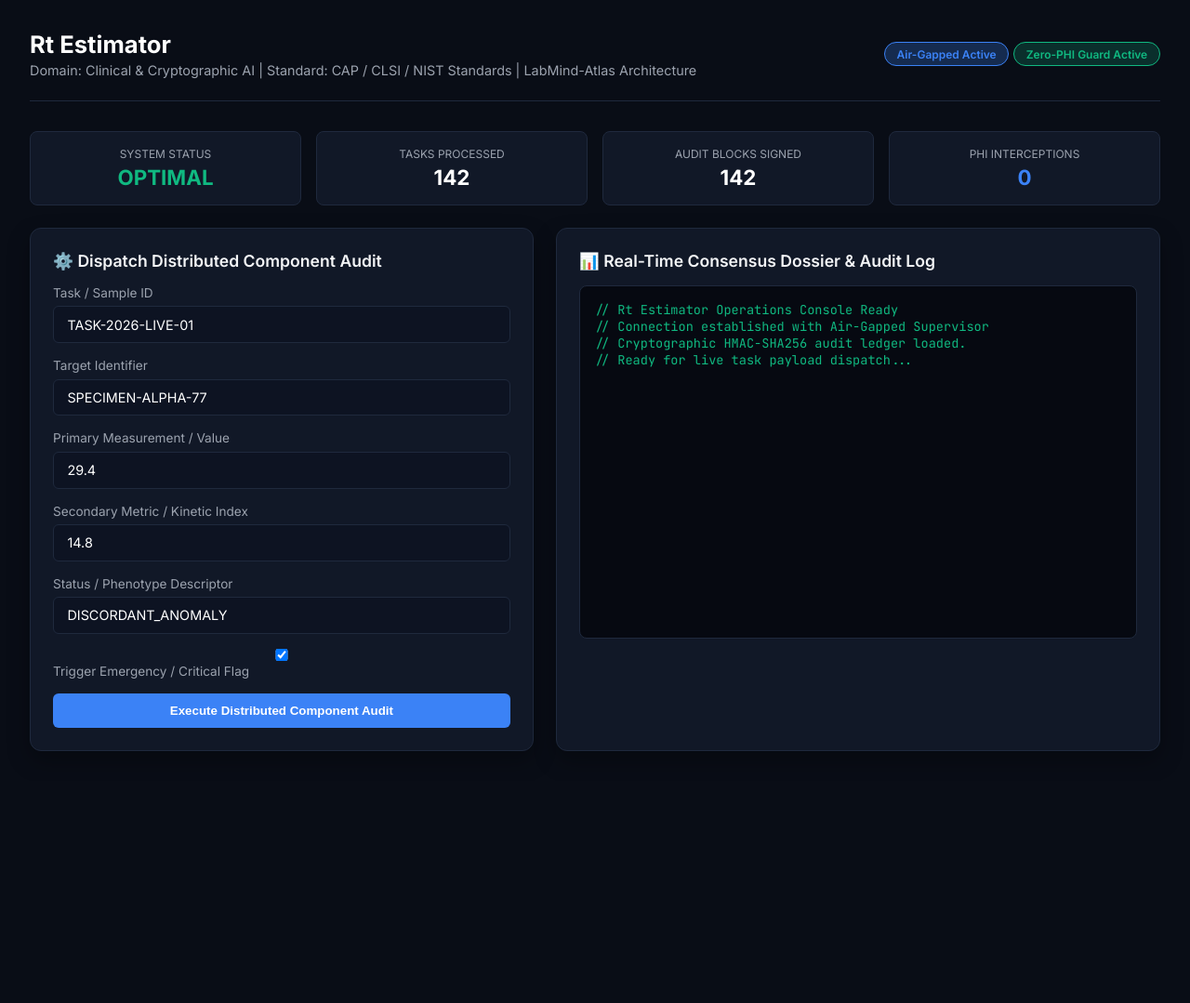
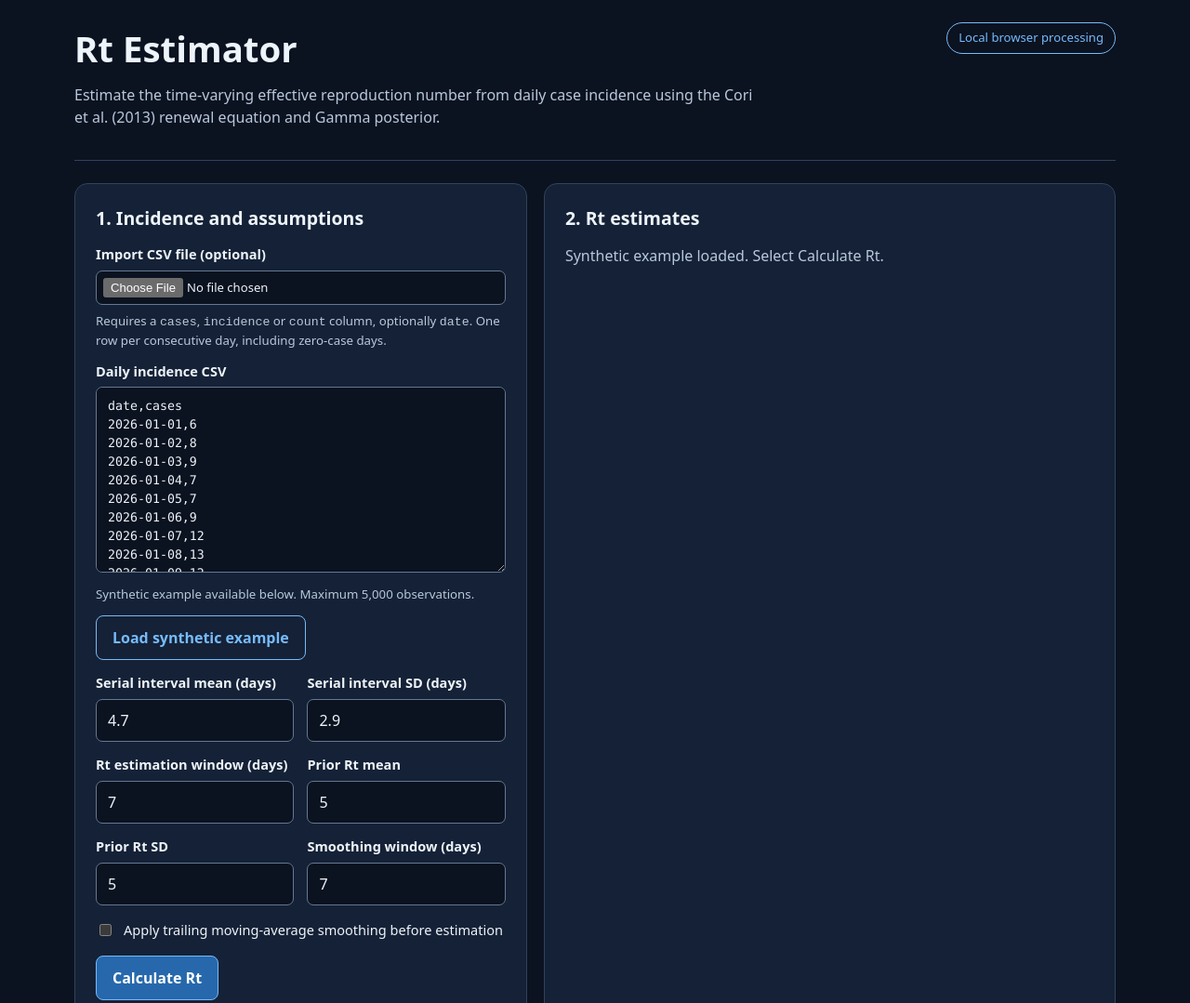
Before and after one commit to abusuraihsakhri/rt-estimator, a plain HTML site: page web/index.html in a window 1280 px wide. Shown: the top 1079 px of the page at 93% size. Before the commit the page ends 840 px from the top, so only its background shows below. Drawn offline with Linux system fonts and the light colour scheme.

Commit message:
Replace broken dashboard with local browser Rt analysis interface

```diff
--- /dev/null
+++ b/web/app.mjs
@@ -0,0 +1,115 @@
+import { estimateRt, parseIncidenceCsv } from './rt.mjs';
+const get = id => document.getElementById(id);
+const ns = 'http://www.w3.org/2000/svg';
+let last = null;
+const fixed = x => Number.isFinite(x) ? x.toFixed(2) : '—';
+function error(message) {
+  get('error').textContent = message;
+  get('error').hidden = false;
+  get('status').textContent = 'Calculation not available';
+  get('report').hidden = true;
+  last = null;
+}
+function option(id) {
+  const field = get(id);
+  if (!field.checkValidity() || field.value.trim() === '') throw new RangeError('Invalid parameter: ' + field.previousElementSibling.textContent);
+  return Number(field.value);
+}
+function svgElement(tag, attrs) {
+  const el = document.createElementNS(ns, tag);
+  for (const [name, value] of Object.entries(attrs)) el.setAttribute(name, String(value));
+  return el;
+}
+function chart(estimates) {
+  const svg = get('chart');
+  svg.replaceChildren();
+  const left = 56, right = 700, top = 20, bottom = 255;
+  const minT = estimates[0].tEnd, maxT = estimates.at(-1).tEnd;
+  const maxY = Math.max(1.25, ...estimates.map(r => r.high)) * 1.06;
+  const x = t => left + ((t - minT) / Math.max(1, maxT - minT)) * (right - left);
+  const y = v => bottom - (v / maxY) * (bottom - top);
+  for (let i = 0; i <= 4; i++) {
+    const v = i * maxY / 4, yy = y(v);
+    svg.append(svgElement('line', {x1:left, x2:right, y1:yy, y2:yy, stroke:'#31435c'}));
+    const text = svgElement('text', {x:left-9, y:yy+4,'text-anchor':'end',fill:'#b8c8db','font-size':12});
+    text.textContent = fixed(v); svg.append(text);
+  }
+  const reference = svgElement('line', {x1:left,x2:right,y1:y(1),y2:y(1),stroke:'#f5c777','stroke-width':1.8,'stroke-dasharray':'7 5'});
+  svg.append(reference);
+  const high = estimates.map((r,i) => (i ? 'L' : 'M') + x(r.tEnd).toFixed(2) + ',' + y(r.high).toFixed(2)).join(' ');
+  const low = estimates.slice().reverse().map(r => 'L' + x(r.tEnd).toFixed(2) + ',' + y(r.low).toFixed(2)).join(' ');
+  svg.append(svgElement('path', {d:high+' '+low+' Z',fill:'#76bbfa','fill-opacity':'.19',stroke:'none'}));
+  svg.append(svgElement('polyline', {points:estimates.map(r => x(r.tEnd)+','+y(r.mean)).join(' '),fill:'none',stroke:'#76bbfa','stroke-width':2.6,'stroke-linejoin':'round'}));
+  for (const [xx,txt] of [[left,String(minT)],[(right+left)/2,String(Math.round((minT+maxT)/2))],[right,String(maxT)]]) {
+    const t = svgElement('text', {x:xx,y:bottom+23,'text-anchor':'middle',fill:'#b8c8db','font-size':12});
+    t.textContent = txt;svg.append(t);
+  }
+  const axis = svgElement('text',{x:(right+left)/2,y:bottom+40,'text-anchor':'middle',fill:'#b8c8db','font-size':12});
+  axis.textContent = 'Day index (zero-based)'; svg.append(axis);
+}
+function calculate() {
+  get('error').hidden = true;
+  try {
+    const {incidence, dates} = parseIncidenceCsv(get('csv').value);
+    const options = {
+      siMean:option('siMean'), siSd:option('siSd'), window:option('window'),
+      priorMean:option('priorMean'), priorSd:option('priorSd'),
+      smoothWindow:option('smoothWindow'), smooth:get('smooth').checked,
+    };
+    if (options.window > incidence.length) throw new RangeError('Estimation window exceeds the number of days');
+    const output = estimateRt(incidence, options);
+    if (!output.results.length) throw new RangeError('No estimable windows: preceding infectiousness is zero');
+    last = {results:output.results,dates};
+    const latest = output.results.at(-1);
+    get('latest').textContent = fixed(latest.mean);
+    get('interval').textContent = fixed(latest.low)+' – '+fixed(latest.high);
+    get('days').textContent = String(output.results.length);
+    const tbody = get('rows');tbody.replaceChildren();
+    const fragment = document.createDocumentFragment();
+    for (const r of output.results) {
+      const tr = document.createElement('tr');
+      for (const val of [dates[r.tEnd],fixed(r.mean),fixed(r.low),fixed(r.high)]) {
+        const td = document.createElement('td'); td.textContent = val; tr.append(td);
+      }
+      fragment.append(tr);
+    }
+    tbody.append(fragment);
+    chart(output.results);
+    get('status').textContent = 'Estimated Rt from '+incidence.length+' daily case observations (latest window ends at '+dates[latest.tEnd]+').';
+    get('report').hidden = false;
+  } catch (e) {
+    error(e instanceof Error ? e.message : 'Unexpected estimation error');
+  }
+}
+get('calculate').addEventListener('click',calculate);
+get('csvfile').addEventListener('change',async event=>{
+  const file = event.target.files?.[0];
+  if (!file) return;
+  if (file.size > 1000000) return error('CSV file exceeds the 1 MB limit');
+  try {get('csv').value = await file.text(); get('status').textContent = 'File loaded locally. Select Calculate Rt.';get('error').hidden=true;}
+  catch {error('Could not read the selected CSV file');}
+});
+get('example').addEventListener('click',()=>{
+  const rows=['date,cases'];
+  const date = new Date('2026-01-01T00:00:00Z');
+  for (let i=0;i<65;i++) {
+    const cases=Math.max(0,Math.round(6*Math.exp(Math.min(i,27)*.095)*Math.exp(-Math.max(i-27,0)*.065)+2*Math.sin(i*1.2)));
+    rows.push(date.toISOString().slice(0,10)+','+cases);
+    date.setUTCDate(date.getUTCDate()+1);
+  }
+  get('csv').value=rows.join('\n');
+  get('status').textContent='Synthetic example loaded. Select Calculate Rt.';
+  get('error').hidden=true;get('report').hidden=true;last=null;
+});
+get('download').addEventListener('click',()=>{
+  if (!last) return;
+  const lines=['t_start,t_end,date,mean_r,ci_low_95,ci_high_95,sum_incidence,sum_infectiousness'];
+  function cell(s) {return '"'+String(s).replaceAll('"','""')+'"';}
+  for (const r of last.results) lines.push([
+    r.tStart,r.tEnd,cell(last.dates[r.tEnd]),r.mean,r.low,r.high,r.sumIncidence,r.sumInfectiousness,
+  ].join(','));
+  const url=URL.createObjectURL(new Blob([lines.join('\r\n')+'\r\n'],{type:'text/csv;charset=utf-8'}));
+  const a=document.createElement('a');a.href=url;a.download='rt_estimates.csv';a.click();
+  setTimeout(()=>URL.revokeObjectURL(url),1000);
+});
+get('example').click();
--- a/web/index.html
+++ b/web/index.html
@@ -1,236 +1,100 @@
-<!DOCTYPE html>
+<!doctype html>
 <html lang="en">
 <head>
-    <meta charset="UTF-8">
-    <meta name="viewport" content="width=device-width, initial-scale=1.0">
-    <title>Rt Estimator — Operations Console</title>
-    <link href="https://fonts.googleapis.com/css2?family=Inter:wght@300;400;600;700&family=JetBrains+Mono:wght@400;600&display=swap" rel="stylesheet">
-    <style>
-        :root {
-            --bg: #090d16;
-            --card: #111827;
-            --border: #1f293d;
-            --accent: #3b82f6;
-            --accent-glow: rgba(59, 130, 246, 0.25);
-            --text: #f3f4f6;
-            --text-muted: #9ca3af;
-            --danger: #ef4444;
-            --warning: #f59e0b;
-            --success: #10b981;
-        }
-        * { box-sizing: border-box; margin: 0; padding: 0; }
-        body {
-            font-family: 'Inter', sans-serif;
-            background: var(--bg);
-            color: var(--text);
-            padding: 2rem;
-            min-height: 100vh;
-        }
-        .header {
-            display: flex;
-            justify-content: space-between;
-            align-items: center;
-            border-bottom: 1px solid var(--border);
-            padding-bottom: 1.5rem;
-            margin-bottom: 2rem;
-        }
-        .header-title h1 { font-size: 1.6rem; font-weight: 700; color: #fff; }
-        .header-title p { color: var(--text-muted); font-size: 0.9rem; margin-top: 0.25rem; }
-        .badge {
-            display: inline-block;
-            padding: 0.3rem 0.8rem;
-            border-radius: 9999px;
-            font-size: 0.75rem;
-            font-weight: 600;
-            background: var(--accent-glow);
-            color: var(--accent);
-            border: 1px solid var(--accent);
-        }
-        .grid {
-            display: grid;
-            grid-template-columns: 1fr 1.2fr;
-            gap: 1.5rem;
-        }
-        .card {
-            background: var(--card);
-            border: 1px solid var(--border);
-            border-radius: 12px;
-            padding: 1.5rem;
-            box-shadow: 0 10px 25px rgba(0,0,0,0.3);
-        }
-        .card h2 {
-            font-size: 1.1rem;
-            font-weight: 600;
-            margin-bottom: 1rem;
-            display: flex;
-            align-items: center;
-            gap: 0.5rem;
-        }
-        .form-group { margin-bottom: 1rem; }
-        label { display: block; font-size: 0.85rem; color: var(--text-muted); margin-bottom: 0.4rem; }
-        input, select, textarea {
-            width: 100%;
-            padding: 0.65rem 0.9rem;
-            background: #0d1322;
-            border: 1px solid var(--border);
-            border-radius: 6px;
-            color: #fff;
-            font-family: inherit;
-            font-size: 0.9rem;
-        }
-        input:focus, textarea:focus { outline: none; border-color: var(--accent); }
-        .btn {
-            background: var(--accent);
-            color: #fff;
-            border: none;
-            padding: 0.7rem 1.4rem;
-            border-radius: 6px;
-            font-weight: 600;
-            cursor: pointer;
-            transition: 0.2s;
-            width: 100%;
-        }
-        .btn:hover { background: #2563eb; }
-        .terminal {
-            background: #060911;
-            border: 1px solid var(--border);
-            border-radius: 8px;
-            padding: 1rem;
-            font-family: 'JetBrains Mono', monospace;
-            font-size: 0.85rem;
-            color: #10b981;
-            height: 380px;
-            overflow-y: auto;
-            white-space: pre-wrap;
-        }
-        .metrics-bar {
-            display: grid;
-            grid-template-columns: repeat(4, 1fr);
-            gap: 1rem;
-            margin-bottom: 1.5rem;
-        }
-        .metric-box {
-            background: var(--card);
-            border: 1px solid var(--border);
-            border-radius: 8px;
-            padding: 1rem;
-            text-align: center;
-        }
-        .metric-val { font-size: 1.4rem; font-weight: 700; color: #fff; margin-top: 0.25rem; }
-        .metric-label { font-size: 0.75rem; color: var(--text-muted); text-transform: uppercase; }
-    </style>
+  <meta charset="utf-8">
+  <meta name="viewport" content="width=device-width,initial-scale=1">
+  <meta name="description" content="Estimate the effective reproduction number from daily incidence using the Cori renewal-equation method. Data stays in your browser.">
+  <title>Rt Estimator — Incidence & transmission</title>
+  <style>
+    :root{color-scheme:dark;--bg:#0b1220;--panel:#152136;--line:#31435c;--text:#edf4fa;--sub:#b8c8db;--blue:#76bbfa;--yellow:#f5c777;--red:#ff9c9c}
+    *{box-sizing:border-box}html{font-family:system-ui,-apple-system,"Segoe UI",sans-serif}
+    body{margin:0;background:var(--bg);color:var(--text);line-height:1.5}main{max-width:1160px;margin:auto;padding:24px 20px 64px}
+    h1{font-size:clamp(1.75rem,3vw,2.45rem);margin:0 0 8px}h2{font-size:1.22rem;margin:0 0 14px}
+    p{margin:8px 0 12px}.muted{color:var(--sub)}.lead{max-width:740px}
+    a{color:var(--blue)}a:focus-visible,button:focus-visible,input:focus-visible,textarea:focus-visible{outline:3px solid var(--yellow);outline-offset:3px}
+    header{display:flex;justify-content:space-between;align-items:flex-start;gap:20px;flex-wrap:wrap;margin-bottom:24px;border-bottom:1px solid var(--line);padding-bottom:22px}
+    .pill{border:1px solid var(--blue);color:var(--blue);border-radius:100px;padding:6px 12px;font-size:.82rem;white-space:nowrap}
+    .layout{display:grid;grid-template-columns:minmax(300px,.95fr) minmax(300px,1.2fr);gap:18px}
+    .panel{background:var(--panel);border:1px solid var(--line);border-radius:14px;padding:22px;min-width:0}
+    label{font-size:.91rem;font-weight:600;display:block;margin-bottom:6px}
+    input,textarea{width:100%;border:1px solid #647892;border-radius:7px;color:var(--text);background:var(--bg);padding:10px 12px;font:inherit}
+    textarea{min-height:200px;resize:vertical;white-space:pre;font-family:ui-monospace,SFMono-Regular,Consolas,monospace;font-size:.83rem}
+    input[type=file]{font-size:.82rem;padding:7px}input[type=checkbox]{width:auto;margin-right:7px}
+    .form-grid{display:grid;grid-template-columns:1fr 1fr;gap:14px;margin:14px 0}
+    .checkline{display:flex;align-items:center;gap:6px;margin:16px 0}.checkline label{margin:0;font-weight:400}
+    button{cursor:pointer;font:inherit;font-weight:650;padding:11px 17px;border:1px solid var(--blue);border-radius:8px;background:#2768ac;color:#fff}
+    button:hover{background:#357fc9}.secondary{background:transparent;color:var(--blue)}
+    .actions{display:flex;gap:10px;flex-wrap:wrap;margin:12px 0}.small{font-size:.83rem}
+    .note{font-size:.88rem;color:var(--sub);margin-top:15px}
+    .error{color:#271015;background:#ffb8bb;border-radius:8px;padding:10px 12px;margin:14px 0}
+    .stats{display:grid;grid-template-columns:repeat(3,minmax(0,1fr));gap:8px}
+    .stat{background:var(--bg);border-radius:8px;border:1px solid var(--line);padding:11px}
+    .stat strong{font-size:1.5rem;display:block}.stat span{color:var(--sub);font-size:.81rem}
+    .chartbox{margin:20px 0 12px;overflow:auto;background:var(--bg);border:1px solid var(--line);border-radius:8px;padding:10px}
+    svg{display:block;width:100%;min-width:270px;max-height:320px}
+    .results{max-height:290px;overflow:auto;border:1px solid var(--line);border-radius:8px}
+    table{width:100%;border-collapse:collapse;white-space:nowrap;font-size:.84rem;font-variant-numeric:tabular-nums}
+    th,td{padding:8px 10px;text-align:right;border-bottom:1px solid var(--line)}th:first-child,td:first-child{text-align:left}
+    th{position:sticky;top:0;background:#223650;color:var(--text)}tbody tr:nth-child(2n){background:#1b2a42}
+    .disclaimer{margin-top:24px;border-left:3px solid var(--yellow);padding:6px 18px;color:var(--sub)}
+    [hidden]{display:none!important}@media(max-width:850px){.layout{grid-template-columns:1fr}.panel{padding:18px}}@media(max-width:420px){.stats{grid-template-columns:1fr}.form-grid{grid-template-columns:1fr}}
+  </style>
 </head>
 <body>
-
-    <div class="header">
-        <div class="header-title">
-            <h1>Rt Estimator</h1>
-            <p>Domain: Clinical & Cryptographic AI | Standard: CAP / CLSI / NIST Standards | LabMind-Atlas Architecture</p>
+<main>
+  <header>
+    <div>
+      <h1>Rt Estimator</h1>
+      <p class="lead muted">Estimate the time-varying effective reproduction number from daily case incidence using the Cori et al. (2013) renewal equation and Gamma posterior.</p>
+    </div>
+    <div class="pill">Local browser processing</div>
+  </header>
+  <div class="layout">
+    <section class="panel" aria-labelledby="data-heading">
+      <h2 id="data-heading">1. Incidence and assumptions</h2>
+      <label for="csvfile">Import CSV file (optional)</label>
+      <input id="csvfile" type="file" accept=".csv,text/csv">
+      <p class="small muted">Requires a <code>cases</code>, <code>incidence</code> or <code>count</code> column, optionally <code>date</code>. One row per consecutive day, including zero-case days.</p>
+      <label for="csv">Daily incidence CSV</label>
+      <textarea id="csv" spellcheck="false" aria-describedby="csv-help" placeholder="date,cases&#10;2026-01-01,10&#10;2026-01-02,12"></textarea>
+      <p id="csv-help" class="small muted">Synthetic example available below. Maximum 5,000 observations.</p>
+      <div class="actions"><button id="example" type="button" class="secondary">Load synthetic example</button></div>
+      <div class="form-grid">
+        <div><label for="siMean">Serial interval mean (days)</label><input id="siMean" type="number" min="1.01" max="60" step="0.1" value="4.7" required></div>
+        <div><label for="siSd">Serial interval SD (days)</label><input id="siSd" type="number" min="0.1" max="30" step="0.1" value="2.9" required></div>
+        <div><label for="window">Rt estimation window (days)</label><input id="window" type="number" min="1" max="365" step="1" value="7" required></div>
+        <div><label for="priorMean">Prior Rt mean</label><input id="priorMean" type="number" min="0.01" step="0.1" value="5" required></div>
+        <div><label for="priorSd">Prior Rt SD</label><input id="priorSd" type="number" min="0.01" step="0.1" value="5" required></div>
+        <div><label for="smoothWindow">Smoothing window (days)</label><input id="smoothWindow" type="number" min="1" step="1" value="7" required></div>
+      </div>
+      <div class="checkline"><input type="checkbox" id="smooth"><label for="smooth">Apply trailing moving-average smoothing before estimation</label></div>
+      <button id="calculate" type="button">Calculate Rt</button>
+      <p class="note">A Gamma-distributed non-negative serial interval is discretized with w(0) = 0. Smoothing creates fractional incidence; posterior intervals then reflect the stated model approximation.</p>
+    </section>
+    <section class="panel" aria-labelledby="output-heading">
+      <h2 id="output-heading">2. Rt estimates</h2>
+      <p id="status" class="muted" role="status" aria-live="polite">Load an example or enter incidence data, then select Calculate Rt.</p>
+      <div id="error" class="error" role="alert" hidden></div>
+      <div id="report" hidden>
+        <div class="stats">
+          <div class="stat"><strong id="latest">—</strong><span>Latest posterior mean Rt</span></div>
+          <div class="stat"><strong id="interval">—</strong><span>95% credible interval</span></div>
+          <div class="stat"><strong id="days">—</strong><span>Estimable windows</span></div>
         </div>
-        <div>
-            <span class="badge">Air-Gapped Active</span>
-            <span class="badge" style="background: rgba(16,185,129,0.2); color: #10b981; border-color: #10b981;">Zero-PHI Guard Active</span>
+        <div class="chartbox"><svg id="chart" viewBox="0 0 720 300" role="img" aria-label="Posterior mean Rt with 95 percent credible band and reference at Rt equals one"></svg></div>
+        <p class="small muted">Blue: posterior mean. Shaded band: 95% credible interval. Dashed line: Rt = 1. Intervals quantify posterior model uncertainty, not uncertainty in reported case counts or serial-interval parameters.</p>
+        <div class="actions"><button type="button" id="download">Download results CSV</button></div>
+        <div class="results" tabindex="0" aria-label="Rt results table">
+          <table><thead><tr><th>Day / date</th><th>Rt mean</th><th>2.5%</th><th>97.5%</th></tr></thead><tbody id="rows"></tbody></table>
         </div>
-    </div>
-
-    <div class="metrics-bar">
-        <div class="metric-box">
-            <div class="metric-label">System Status</div>
-            <div class="metric-val" style="color: var(--success);" id="m-status">OPTIMAL</div>
-        </div>
-        <div class="metric-box">
-            <div class="metric-label">Tasks Processed</div>
-            <div class="metric-val" id="m-tasks">142</div>
-        </div>
-        <div class="metric-box">
-            <div class="metric-label">Audit Blocks Signed</div>
-            <div class="metric-val" id="m-audit">142</div>
-        </div>
-        <div class="metric-box">
-            <div class="metric-label">PHI Interceptions</div>
-            <div class="metric-val" style="color: var(--accent);" id="m-phi">0</div>
-        </div>
-    </div>
-
-    <div class="grid">
-        <div class="card">
-            <h2>⚙️ Dispatch Distributed Component Audit</h2>
-            <div class="form-group">
-                <label>Task / Sample ID</label>
-                <input type="text" id="task_id" value="TASK-2026-LIVE-01">
-            </div>
-            <div class="form-group">
-                <label>Target Identifier</label>
-                <input type="text" id="target_id" value="SPECIMEN-ALPHA-77">
-            </div>
-            <div class="form-group">
-                <label>Primary Measurement / Value</label>
-                <input type="number" id="primary_metric" value="29.4" step="0.1">
-            </div>
-            <div class="form-group">
-                <label>Secondary Metric / Kinetic Index</label>
-                <input type="number" id="secondary_metric" value="14.8" step="0.1">
-            </div>
-            <div class="form-group">
-                <label>Status / Phenotype Descriptor</label>
-                <input type="text" id="status_descriptor" value="DISCORDANT_ANOMALY">
-            </div>
-            <div class="form-group">
-                <label><input type="checkbox" id="is_critical" checked> Trigger Emergency / Critical Flag</label>
-            </div>
-            <button class="btn" onclick="runAudit()">Execute Distributed Component Audit</button>
-        </div>
-
-        <div class="card">
-            <h2>📊 Real-Time Consensus Dossier & Audit Log</h2>
-            <div class="terminal" id="outputConsole">// Rt Estimator Operations Console Ready
-// Connection established with Air-Gapped Supervisor
-// Cryptographic HMAC-SHA256 audit ledger loaded.
-// Ready for live task payload dispatch...</div>
-        </div>
-    </div>
-
-    <script>
-        async function runAudit() {
-            const consoleEl = document.getElementById('outputConsole');
-            consoleEl.innerText = "// Dispatching task across specialized workers...
-// Invoking InvariantQCWorker, SafetyEscalationWorker, ProtocolWorker...";
-
-            const payload = {
-                task_id: document.getElementById('task_id').value,
-                target_identifier: document.getElementById('target_id').value,
-                primary_metric: parseFloat(document.getElementById('primary_metric').value),
-                secondary_metric: parseFloat(document.getElementById('secondary_metric').value),
-                status_descriptor: document.getElementById('status_descriptor').value,
-                is_critical_flag: document.getElementById('is_critical').checked
-            };
-
-            try {
-                const res = await fetch('/api/audit', {
-                    method: 'POST',
-                    headers: { 'Content-Type': 'application/json' },
-                    body: JSON.stringify(payload)
-                });
-                const data = await res.json();
-                consoleEl.innerText = JSON.stringify(data, null, 2);
-                document.getElementById('m-tasks').innerText = parseInt(document.getElementById('m-tasks').innerText) + 1;
-                document.getElementById('m-audit').innerText = parseInt(document.getElementById('m-audit').innerText) + 1;
-            } catch (err) {
-                consoleEl.innerText = "// Offline / Simulation Output:\n" + JSON.stringify({
-                    dossier_id: "DOSSIER-SIM-" + Math.floor(Math.random()*10000),
-                    system: "rt-estimator",
-                    domain: "Clinical & Cryptographic AI",
-                    task_id: payload.task_id,
-                    overall_urgency: payload.is_critical_flag ? "CRITICAL_STAT_PANIC" : "ELEVATED_RISK",
-                    integrity_status: "DISCORDANT_ANOMALY",
-                    alerts: [
-                        { worker: "InvariantQCWorker", alert: "Primary metric exceeds upper reference bound" },
-                        { worker: "SafetyEscalationWorker", alert: "Critical emergency interlock flag active" }
-                    ],
-                    audit_hash: "HMAC_SHA256_e83f9a72b941d6c381f9"
-                }, null, 2);
-            }
-        }
-    </script>
+      </div>
+    </section>
+  </div>
+  <section class="disclaimer">
+    <p><strong>Methodological limitations.</strong> Rt estimates depend on the supplied incidence, serial interval, prior and smoothing choices. Reporting delays, missing dates, changes in testing, imported cases and near-zero infectiousness may bias interpretation. Results are for research and educational use, not individual clinical decisions.</p>
+    <p class="small">All case data and computations remain in this browser. No uploads, cookies, analytics or external APIs are used. See the <a href="https://github.com/abusuraihsakhri/rt-estimator">source repository</a> for the Python CLI and API.</p>
+  </section>
+</main>
+<script type="module" src="./app.mjs"></script>
 </body>
 </html>
```
